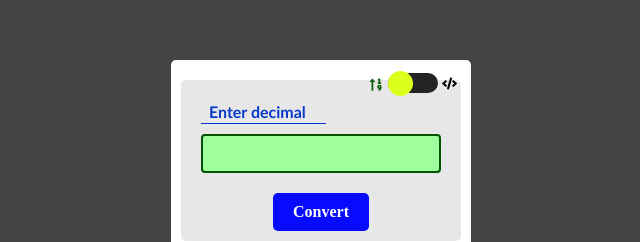
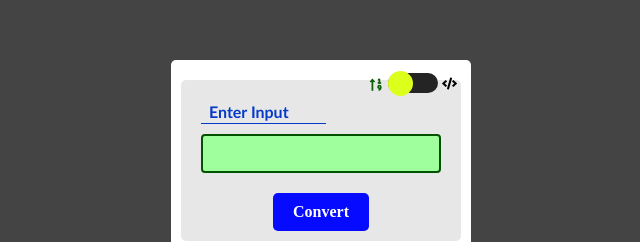
Before and after one commit to Vinoth82003/binary-decimal-convertor, a plain HTML site: page index.html in a window 1280 px wide. Shown: the part 179-421 px from the top of the page, 319-959 px from the left. Drawn offline with Linux system fonts and the light colour scheme.

Commit message:
Update index.html

```diff
--- a/index.html
+++ b/index.html
@@ -20,7 +20,7 @@
             </div>
             <div class="input-box">
                 <div class="inputfield">
-                    <label>Enter decimal</label>
+                    <label>Enter Input</label>
                     <input type="number" name="number" id="number">
                 </div>
                 <div class="btn convert">convert</div>
```
